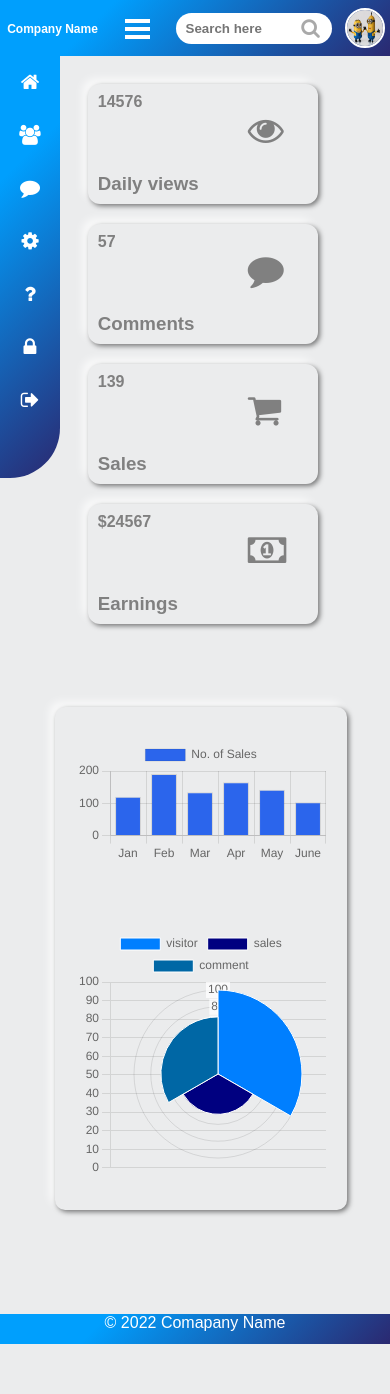
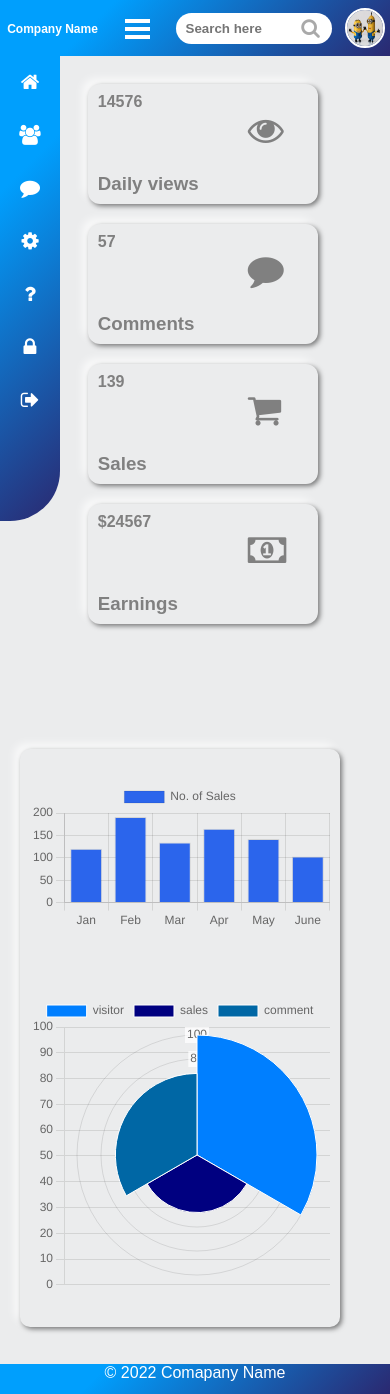
Before and after one commit to SatyamJS/dashboard, a React (Create React App) app: page / in a window 390 px wide. Before the commit the page ends 1344 px from the top, so only its background shows below. Built offline with nearby package versions, Linux system fonts and the light colour scheme.

Commit message:
fixed some bugs for mobile view

```diff
--- a/src/App.css
+++ b/src/App.css
@@ -248,29 +248,30 @@ body{
     margin-bottom: 20px;
   }
   .charts{
-    top:80vh;
-    margin-bottom: 50px;
+    top:85vh;
+    width:320px;
+    left:20px;
   }
   .barGraphDiv{
-    width:250px;
+    width:300px;
   }
   .pieGraphDiv{
-    width:250px;
+    width:300px;
   }
   .underProcess{
     position: absolute;
     right:2vw;
   }
   .sideBar{
-    height:50vh;
+    height:55vh;
     border-bottom-right-radius: 50px;
   }
   .sideBarIcons{
-    height:50vh;
+    height:55vh;
     border-bottom-right-radius: 50px;
   }
   .footer{
-    bottom:-500px;
+    bottom:-550px;
   }
 
 }
--- a/src/components/navbar.js
+++ b/src/components/navbar.js
@@ -33,19 +33,19 @@ class Navbar extends Component {
                 </div>
 
                 <div className={this.state.menu ? "sideBar" : "sideBarIcons"}>
-                    <Link to="/" style={{ textDecoration: "none" }}> <div className="linkDiv"><i className="fa fa-home faLeft" aria-hidden="true"> </i><span className={this.state.links ? "" : "hide"}> Dashboard</span></div></Link>
+                    <Link to="/" style={{ textDecoration: "none" }} > <div className="linkDiv" onClick={this.handleMenuClick}><i className="fa fa-home faLeft" aria-hidden="true"> </i><span className={this.state.links ? "" : "hide"}> Dashboard</span></div></Link>
 
-                    <Link to="/customers" style={{ textDecoration: "none" }} > <div className="linkDiv"><i className="fa fa-users faLeft" aria-hidden="true"> </i><span className={this.state.links ? "" : "hide"}> Customer</span></div></Link>
+                    <Link to="/customers" style={{ textDecoration: "none" }} > <div className="linkDiv"  onClick={this.handleMenuClick}><i className="fa fa-users faLeft" aria-hidden="true"> </i><span className={this.state.links ? "" : "hide"}> Customer</span></div></Link>
 
-                    <Link to="/messages" style={{textDecoration:'none'}}>  <div className="linkDiv"><i className="fa fa-comment faLeft" aria-hidden="true"> </i><span className={this.state.links ? "" : "hide"}> Messages</span></div></Link>
+                    <Link to="/messages" style={{textDecoration:'none'}}>  <div className="linkDiv"  onClick={this.handleMenuClick}><i className="fa fa-comment faLeft" aria-hidden="true"> </i><span className={this.state.links ? "" : "hide"}> Messages</span></div></Link>
 
-                    <Link to="/settings" style={{ textDecoration: "none" }}> <div className="linkDiv"><i className="fa fa-cog faLeft" aria-hidden="true"> </i><span className={this.state.links ? "" : "hide"}> Settings</span></div></Link>
+                    <Link to="/settings" style={{ textDecoration: "none" }}> <div className="linkDiv"  onClick={this.handleMenuClick}><i className="fa fa-cog faLeft" aria-hidden="true"> </i><span className={this.state.links ? "" : "hide"}> Settings</span></div></Link>
 
-                    <Link to="/help" style={{ textDecoration: "none" }}>   <div className="linkDiv"><i className="fa fa-question faLeft" aria-hidden="true"> </i><span className={this.state.links ? "" : "hide"}> Help</span></div></Link>
+                    <Link to="/help" style={{ textDecoration: "none" }}>   <div className="linkDiv"  onClick={this.handleMenuClick}><i className="fa fa-question faLeft" aria-hidden="true"> </i><span className={this.state.links ? "" : "hide"}> Help</span></div></Link>
 
-                    <Link to="/password" style={{ textDecoration: "none" }}>  <div className="linkDiv"><i className="fa fa-lock faLeft" aria-hidden="true"> </i><span className={this.state.links ? "" : "hide"}> Password</span></div></Link>
+                    <Link to="/password" style={{ textDecoration: "none" }}>  <div className="linkDiv"  onClick={this.handleMenuClick}><i className="fa fa-lock faLeft" aria-hidden="true"> </i><span className={this.state.links ? "" : "hide"}> Password</span></div></Link>
 
-                    <Link to="/signout" style={{ textDecoration: "none" }}>   <div className="linkDiv"><i className="fa fa-sign-out  faLeft" aria-hidden="true"> </i><span className={this.state.links ? "" : "hide"}> Sign Out</span></div></Link>
+                    <Link to="/signout" style={{ textDecoration: "none" }}>   <div className="linkDiv"  onClick={this.handleMenuClick}><i className="fa fa-sign-out  faLeft" aria-hidden="true"> </i><span className={this.state.links ? "" : "hide"}> Sign Out</span></div></Link>
 
 
                 </div>
```
